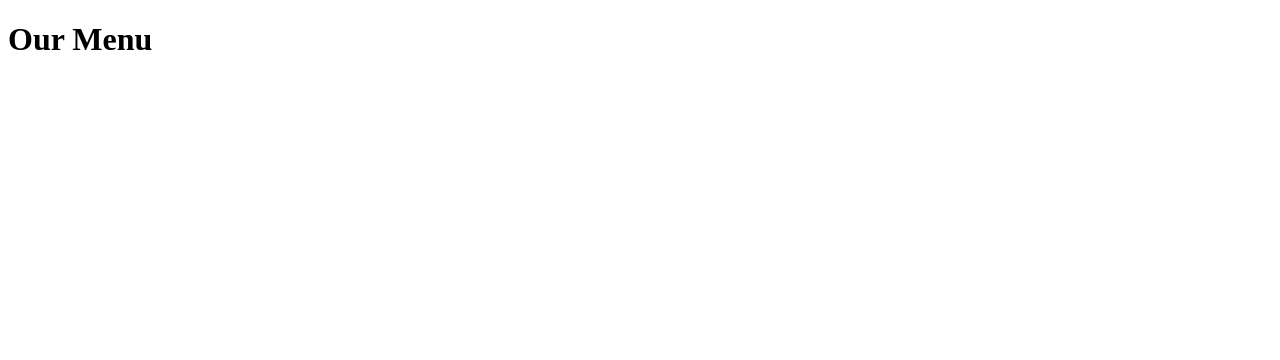
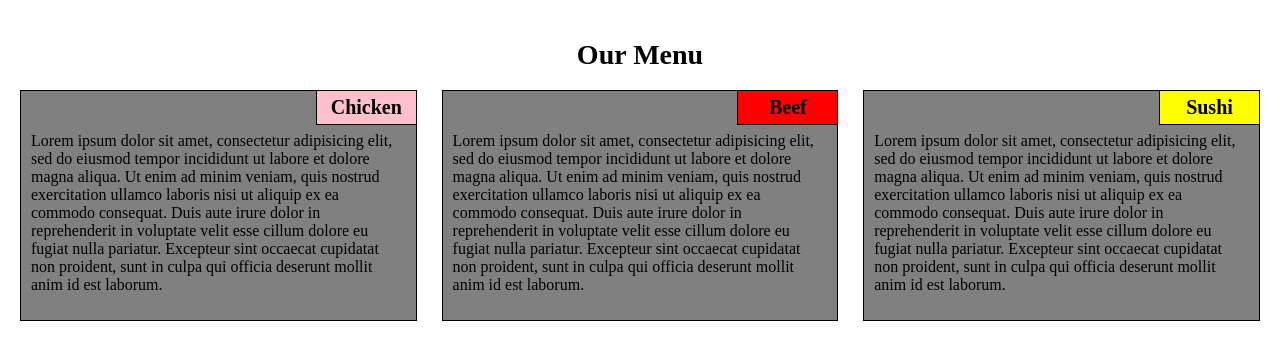
Before and after one commit to Ria700/UseForClass, a plain HTML site: page mod2_Solution/index.html in a window 1280 px wide. Drawn offline with Linux system fonts and the light colour scheme; files whose address does not match are found by name.

Commit message:
Second Assignment, First commit

```diff
--- /dev/null
+++ b/mod2_Solution/css/mod2_stylesheet.css
@@ -0,0 +1,73 @@
+*{
+	box-sizing: border-box;
+}
+body{
+	margin: 0;
+	padding: 0;
+	padding: 20px;
+	overflow-x: hidden;
+}
+h1{
+	text-align: center;
+	font-size: 1.75em;
+}
+h3{
+	font-size: 1.25em;
+}
+.container{
+	width: 100%;
+}
+div.container > div{
+	position: relative;
+	float: left;
+	border: 1px solid black;
+	background-color: grey;
+	color: black;
+}
+.secTitle{
+	position: absolute;
+	top: 0;
+	right: 0;
+	width:100px;
+	margin: 0;
+	padding: 5px;
+	border-left: 1px solid black;
+	border-bottom: 1px solid black;
+	text-align: center;
+}
+p{
+	padding: 10px;
+	padding-top: 25px;
+	font-size: 1em;
+}
+@media(min-width: 992px){
+.box1,.box2,.box3{
+	width: 32%;
+}
+.box2{
+	margin-left: 2%;
+	margin-right: 2%;
+}
+}
+@media(min-width: 768px) and (max-width: 991px){
+.box1,.box2{
+	width: 49%;
+}
+.box2{
+	margin-left: 2%;
+}
+.box3{
+	width: 100%;
+	margin-top:2%;
+}
+}
+@media(max-width: 767px){
+.box1,.box2,.box3{
+	width: 100%;
+	margin-top: 2%;
+	margin-bottom: 2%;
+}
+.box1{
+	margin-top: 0px;
+}
+}
--- a/mod2_Solution/index.html
+++ b/mod2_Solution/index.html
@@ -1,9 +1,41 @@
 <!DOCTYPE html>
 <html>
 <head>
-  <title>Solution_mod2</title>
+	<title>Mod2_Solution</title>
+	<link rel="stylesheet" type="text/css" href="C:\Users\Dell\UseForClass\mod2_Solution\css\mod2_stylesheet.css">
+	<meta charset="utf-8">
+	<meta name="viewport" content="width=device-width, initial-scale=1">
 </head>
 <body>
-<h1>Our Menu</h1>
+	<h1>Our Menu</h1>
+	<div class="container">
+		<div class="box1">
+			<h3 class="secTitle" style="background-color: pink">Chicken</h3>
+			<p>Lorem ipsum dolor sit amet, consectetur adipisicing elit, sed do eiusmod
+			tempor incididunt ut labore et dolore magna aliqua. Ut enim ad minim veniam,
+			quis nostrud exercitation ullamco laboris nisi ut aliquip ex ea commodo
+			consequat. Duis aute irure dolor in reprehenderit in voluptate velit esse
+			cillum dolore eu fugiat nulla pariatur. Excepteur sint occaecat cupidatat non
+			proident, sunt in culpa qui officia deserunt mollit anim id est laborum.</p>
+		</div>
+		<div class="box2">
+			<h3 class="secTitle" style="background-color: red">Beef</h3>
+			<p>Lorem ipsum dolor sit amet, consectetur adipisicing elit, sed do eiusmod
+			tempor incididunt ut labore et dolore magna aliqua. Ut enim ad minim veniam,
+			quis nostrud exercitation ullamco laboris nisi ut aliquip ex ea commodo
+			consequat. Duis aute irure dolor in reprehenderit in voluptate velit esse
+			cillum dolore eu fugiat nulla pariatur. Excepteur sint occaecat cupidatat non
+			proident, sunt in culpa qui officia deserunt mollit anim id est laborum.</p>
+		</div>
+		<div class="box3">
+			<h3 class="secTitle" style="background-color: yellow">Sushi</h3>
+			<p>Lorem ipsum dolor sit amet, consectetur adipisicing elit, sed do eiusmod
+			tempor incididunt ut labore et dolore magna aliqua. Ut enim ad minim veniam,
+			quis nostrud exercitation ullamco laboris nisi ut aliquip ex ea commodo
+			consequat. Duis aute irure dolor in reprehenderit in voluptate velit esse
+			cillum dolore eu fugiat nulla pariatur. Excepteur sint occaecat cupidatat non
+			proident, sunt in culpa qui officia deserunt mollit anim id est laborum.</p>
+		</div>
+	</div>
 </body>
 </html>
```
